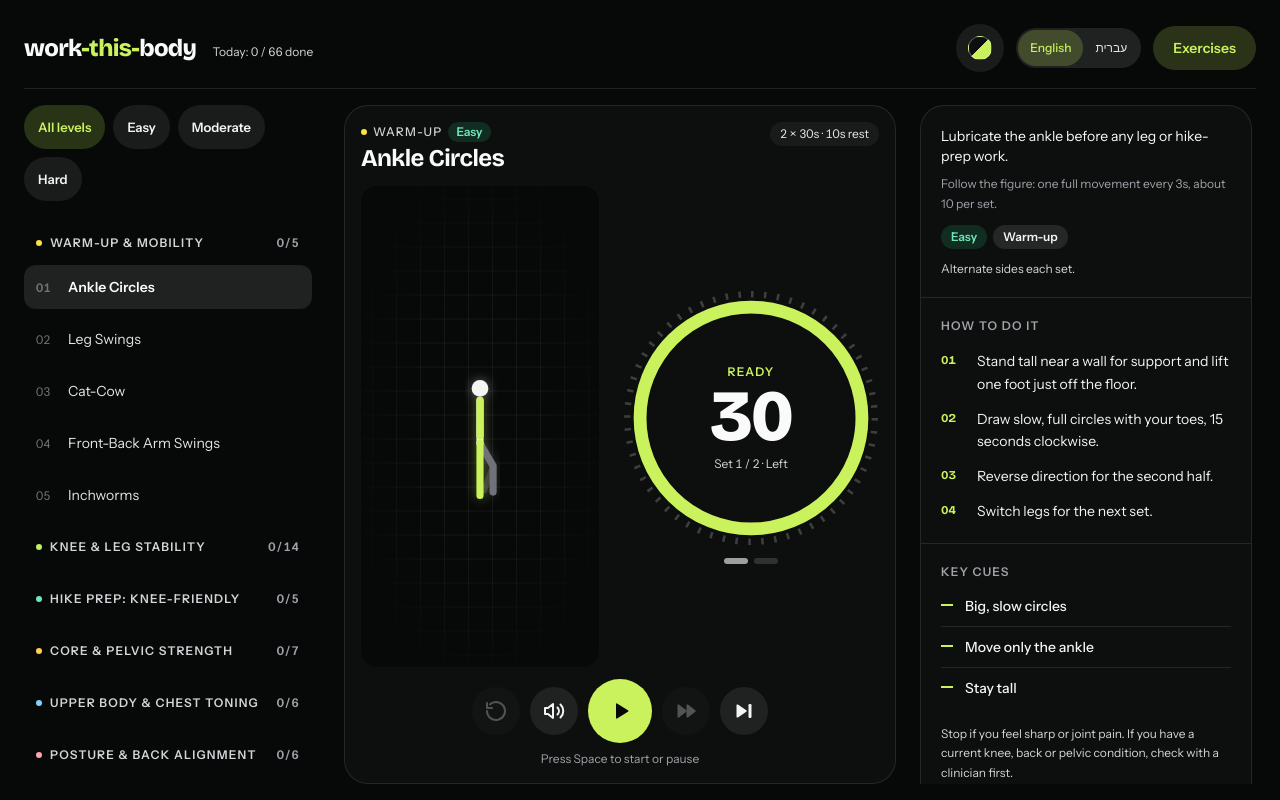
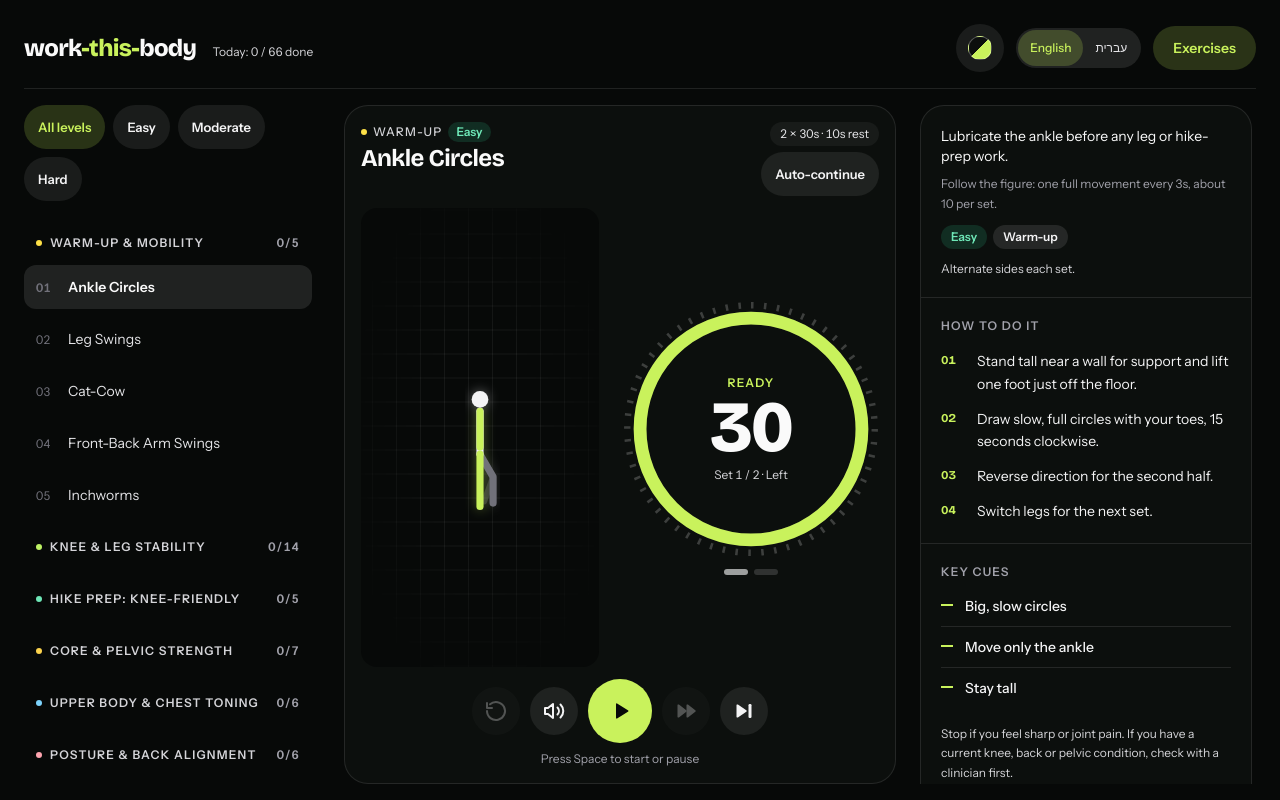
Before and after one commit to adikobi/work-this-body, a Next.js app: page / in a window 1280 px wide. Built offline with nearby package versions, Linux system fonts and the light colour scheme.

Commit message:
Enhance Workout component with auto-start and auto-continue
Added auto-start and auto-continue features to the Workout component. Updated props and logic to handle new functionality.

```diff
--- a/components/Workout.tsx
+++ b/components/Workout.tsx
@@ -19,12 +19,15 @@ interface Props {
   exercise: Exercise;
   category: Category;
   next?: Exercise;
-  onNext: () => void;
+  onNext: (auto?: boolean) => void;
+  autoStart: boolean; // begin immediately (we arrived here from an auto-continue)
+  auto: boolean; // auto-continue setting
+  onAutoChange: (on: boolean) => void;
   onComplete: (id: string) => void;
   onTrainingChange: (training: boolean) => void;
 }
 
-export default function Workout({ exercise, category, next, onNext, onComplete, onTrainingChange }: Props) {
+export default function Workout({ exercise, category, next, onNext, onComplete, onTrainingChange, autoStart, auto, onAutoChange }: Props) {
   const { t: ui, content } = useI18n(); // `t` below is the interval timer, so the UI strings are `ui`
   const levels = content.levels;
 
@@ -44,6 +47,35 @@ export default function Workout({ exercise, category, next, onNext, onComplete,
 
   const t = useIntervalTimer({ work: exercise.work, rest: exercise.rest, sets: exercise.sets, prep: PREP, sound: true });
 
+  // People who ask for reduced motion get a still figure until the exercise actually starts.
+  const [reduceMotion, setReduceMotion] = useState(false);
+  useEffect(() => {
+    const mq = window.matchMedia("(prefers-reduced-motion: reduce)");
+    const sync = () => setReduceMotion(mq.matches);
+    sync();
+    mq.addEventListener("change", sync);
+    return () => mq.removeEventListener("change", sync);
+  }, []);
+
+  // Arrived via auto-continue: start the get-ready countdown straight away.
+  useEffect(() => {
+    if (autoStart) t.start();
+    // eslint-disable-next-line react-hooks/exhaustive-deps
+  }, []);
+
+  // Finished and auto-continue is on: count down, then move on and start the next exercise.
+  const [cd, setCd] = useState<number | null>(null);
+  useEffect(() => {
+    if (!(t.status === "done" && auto && next)) { setCd(null); return; }
+    let n = 3;
+    setCd(n);
+    const id = window.setInterval(() => {
+      n -= 1;
+      if (n <= 0) { window.clearInterval(id); setCd(null); onNext(true); } else setCd(n);
+    }, 1000);
+    return () => window.clearInterval(id);
+  }, [t.status, auto, next, onNext]);
+
   // Lets the shell slide the catalog shut while an exercise is in progress.
   const active = t.status !== "idle";
   useEffect(() => {
@@ -58,7 +90,7 @@ export default function Workout({ exercise, category, next, onNext, onComplete,
   const prepping = t.phase === "prep" && t.status !== "idle" && t.status !== "done";
   const resting = t.phase === "rest" && t.status !== "done";
   const urgent = running && secs >= 1 && secs <= 3;
-  const playing = t.status === "idle" || (running && t.phase === "work");
+  const playing = (t.status === "idle" && !reduceMotion) || (running && t.phase === "work");
   const hold = t.status === "done" || prepping || resting;
 
   const tone = urgent
@@ -129,9 +161,19 @@ export default function Workout({ exercise, category, next, onNext, onComplete,
             </p>
             <h2 className="truncate font-display text-xl font-bold tracking-tight text-zinc-50 sm:text-2xl">{exercise.name}</h2>
           </div>
-          <p className="shrink-0 rounded-full bg-white/5 px-2.5 py-1 text-xs tabular-nums text-zinc-200">
-            {ui.summary(exercise.sets, exercise.work, exercise.rest)}
-          </p>
+          <div className="flex shrink-0 flex-col items-end gap-1.5">
+            <p className="rounded-full bg-white/5 px-2.5 py-1 text-xs tabular-nums text-zinc-200">
+              {ui.summary(exercise.sets, exercise.work, exercise.rest)}
+            </p>
+            <button
+              type="button"
+              aria-pressed={auto}
+              onClick={() => onAutoChange(!auto)}
+              className={`btn btn-secondary btn-sm ${auto ? "btn-on" : ""}`}
+            >
+              {ui.autoNext}
+            </button>
+          </div>
         </header>
 
         <div className="grid grid-cols-5 items-center gap-2 md:min-h-0 md:flex-1 md:grid-cols-[minmax(0,1fr)_14rem] lg:grid-cols-[minmax(0,1fr)_16rem] md:grid-rows-[minmax(0,1fr)] md:gap-6">
@@ -214,7 +256,7 @@ export default function Workout({ exercise, category, next, onNext, onComplete,
           </button>
           <button
             type="button"
-            onClick={onNext}
+            onClick={() => onNext(false)}
             disabled={!next}
             aria-label={t.status === "done" && next ? ui.nextExercise(next.name) : ui.skipToNext}
             title={t.status === "done" && next ? ui.nextExercise(next.name) : ui.skipToNext}
@@ -224,7 +266,9 @@ export default function Workout({ exercise, category, next, onNext, onComplete,
           </button>
         </div>
         <p className="sr-only" aria-live="polite">{ui.live(label, t.set, exercise.sets, side)}</p>
-        <p className="mt-2 hidden shrink-0 text-center text-xs text-zinc-400 lg:block">{ui.spaceHint}</p>
+        <p className="mt-2 min-h-4 shrink-0 text-center text-xs text-zinc-400" aria-live="polite">
+          {cd !== null && next ? <span className="text-work">{ui.autoNextIn(next.name, cd)}</span> : <span className="hidden lg:inline">{ui.spaceHint}</span>}
+        </p>
       </section>
 
       <Guide exercise={exercise} />
```
